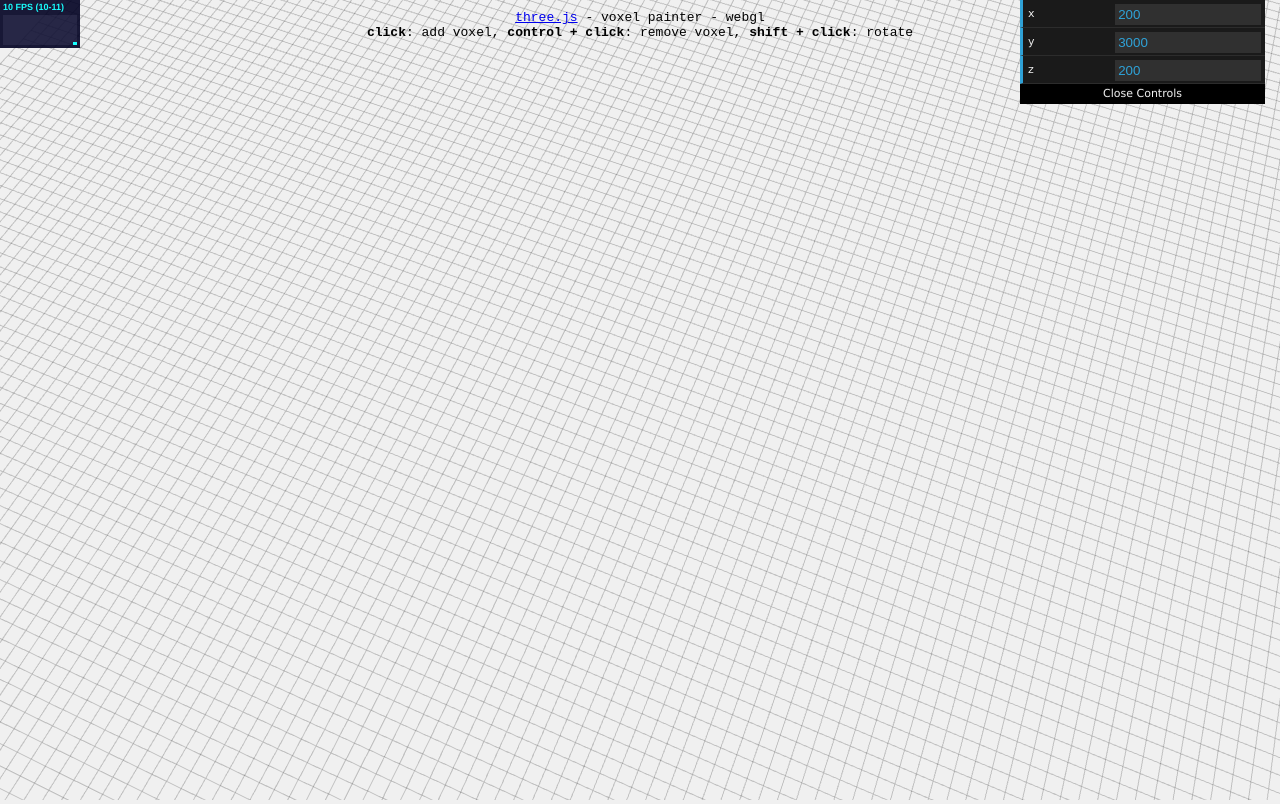
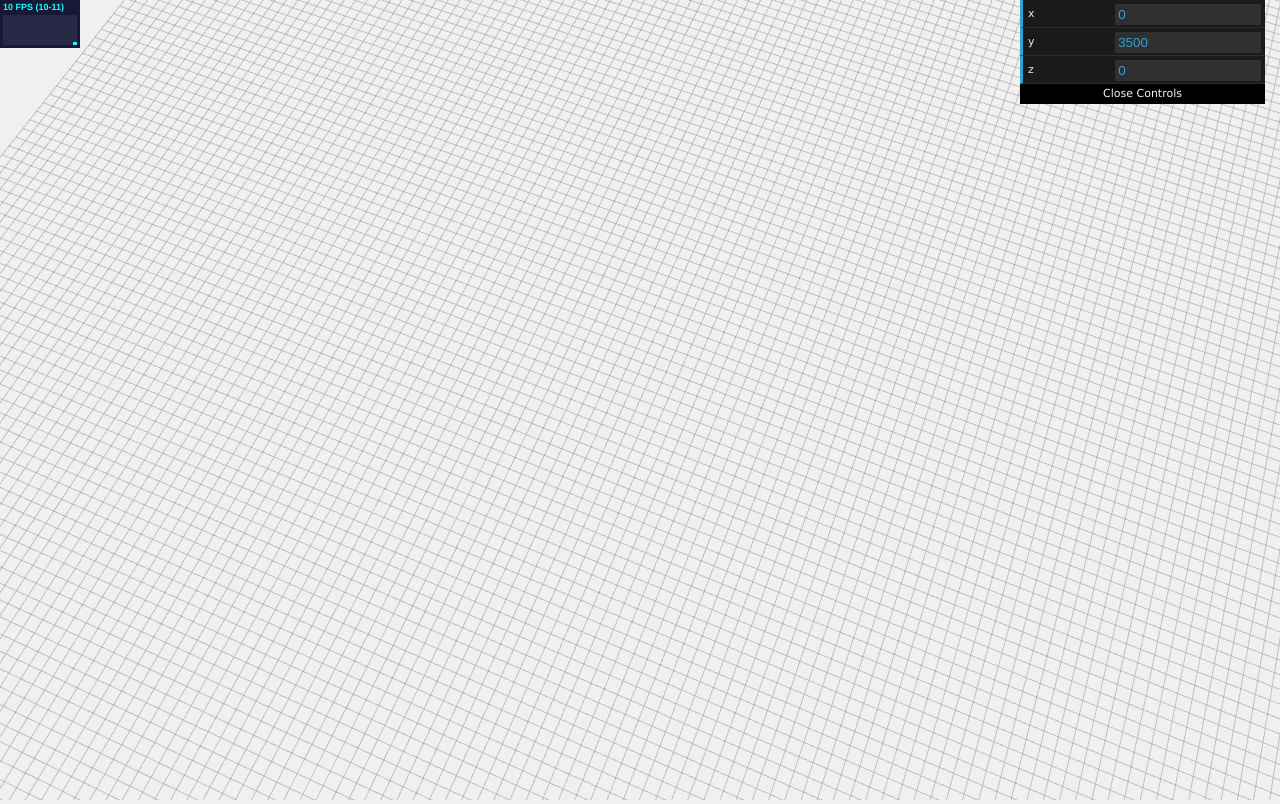
Before and after one commit to MakeMIT-Team2/makemit-2015, a plain HTML site: page serve/static/index.html in a window 1280 px wide. Drawn offline with Linux system fonts and the light colour scheme; no server answers; animation ran at ten frames a second.

Commit message:
final project

```diff
--- a/serve/static/index.html
+++ b/serve/static/index.html
@@ -47,12 +47,9 @@
 				info.style.top = '10px';
 				info.style.width = '100%';
 				info.style.textAlign = 'center';
-				info.innerHTML = '<a href="http://threejs.org" target="_blank">three.js</a> - voxel painter - webgl<br><strong>click</strong>: add voxel, <strong>control + click</strong>: remove voxel, <strong>shift + click</strong>: rotate';
 				container.appendChild( info );
 				camera = new THREE.PerspectiveCamera( 45, window.innerWidth / window.innerHeight, 1, 10000 );
-				camera.position.y = 3000;
-				camera.position.x = 200;
-				camera.position.z = 200;
+				camera.position.y = 3500;
 				var gui = new dat.GUI();
 				gui.add(camera.position, 'x');
 				gui.add(camera.position, 'y');
--- a/serve/static/js/index.js
+++ b/serve/static/js/index.js
@@ -7,7 +7,7 @@ setTimeout(function(){
 	socket.on('d', function(d){
 		data_from_server.push(d);
 		console.log('Making cube!');
-		console.log(d.x * (50/10) * 80, (7.8 - d.y) * (50/10) * 40, d.z * (50/10) * 80, d.str)
-		makeCube((d.x * (50/10) * 80), (7.8 - d.y) * (50/10) * 40, d.z * (50/10) * 80, d.str);
+		console.log(d.x * (50/10) * 80, (7.8 - d.y) * (50/10) * 80, d.z * (50/10) * 80, d.str)
+		makeCube((d.x * (50/10) * 60), (7.8 - d.y) * (50/10) * 60, d.z * (50/10) * 60 - 700, d.str);
 	});
 }, 1000);
```
